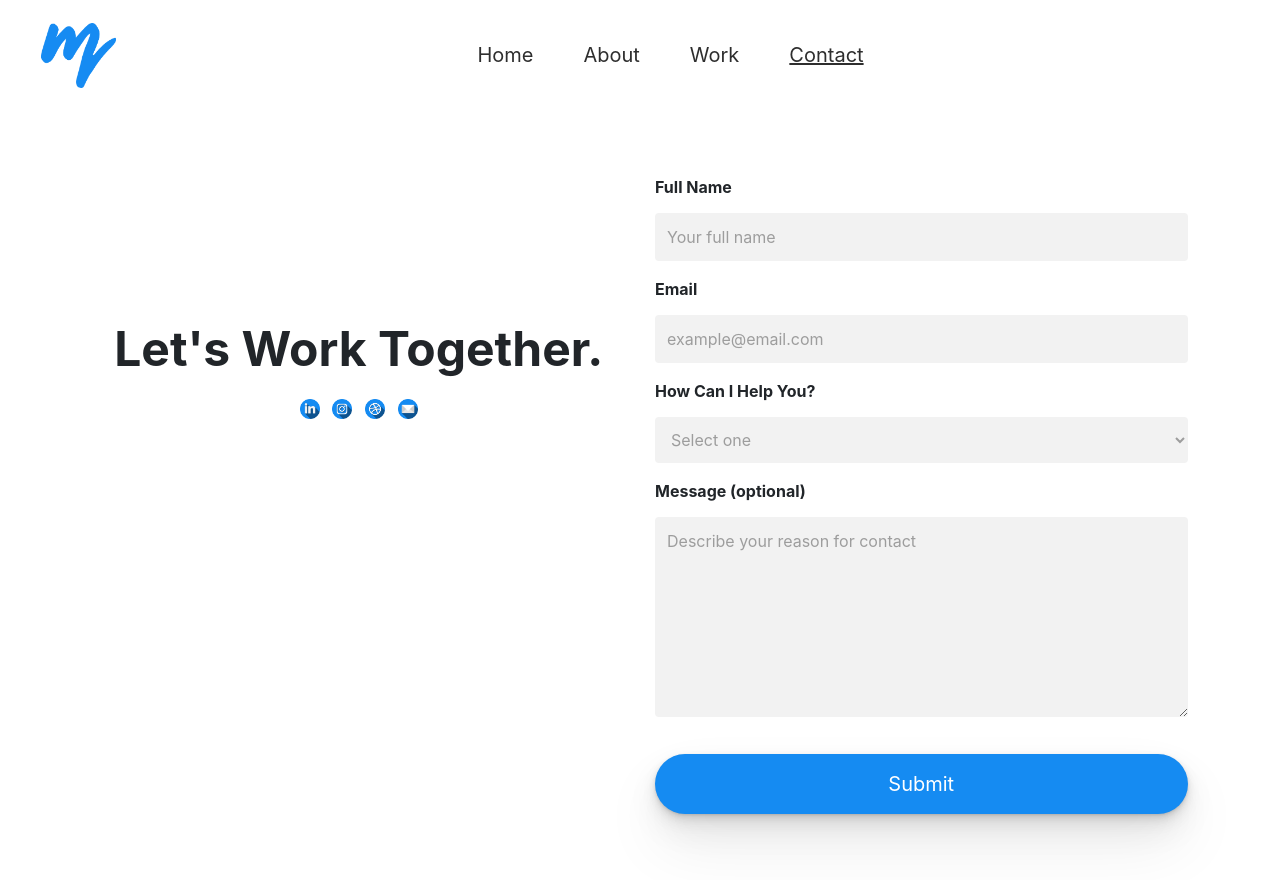
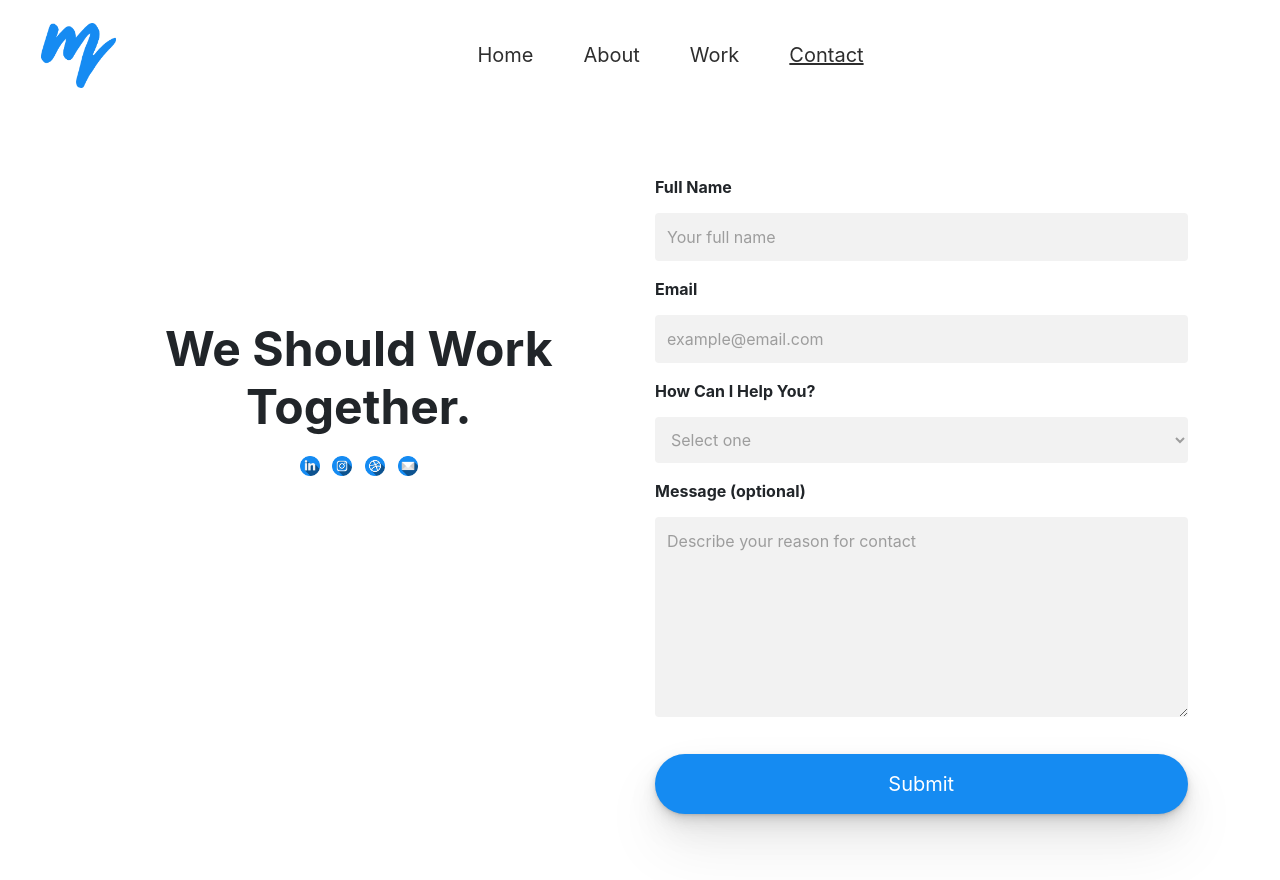
Before and after one commit to morgrob/2020-portfolio, a plain HTML site: page contact.html in a window 1280 px wide. Shown: the top 880 px of the page. Drawn offline with nearby package versions, Linux system fonts and the light colour scheme.

Commit message:
Update contact.html

```diff
--- a/contact.html
+++ b/contact.html
@@ -52,7 +52,8 @@
 
             <div class="col-lg-6 col-md-12 col-sm-12">
                     <div class="title-container">
-                        <h1>Let's Work Together.</h1>
+                        <!-- <h1>Let's Work Together.</h1> -->
+                        <h1>We Should Work Together.</h1>
                             <h2>
                                 <a href="https://www.linkedin.com/in/morgan-roberts-02b3a21b6/"><img class="media-link1" src="images/linked-in-icon.png"></a>
                                 <a href="https://www.instagram.com/morgandoesdesign/"><img class="media-link1" src="images/instagram-icon.png"></a>
```
